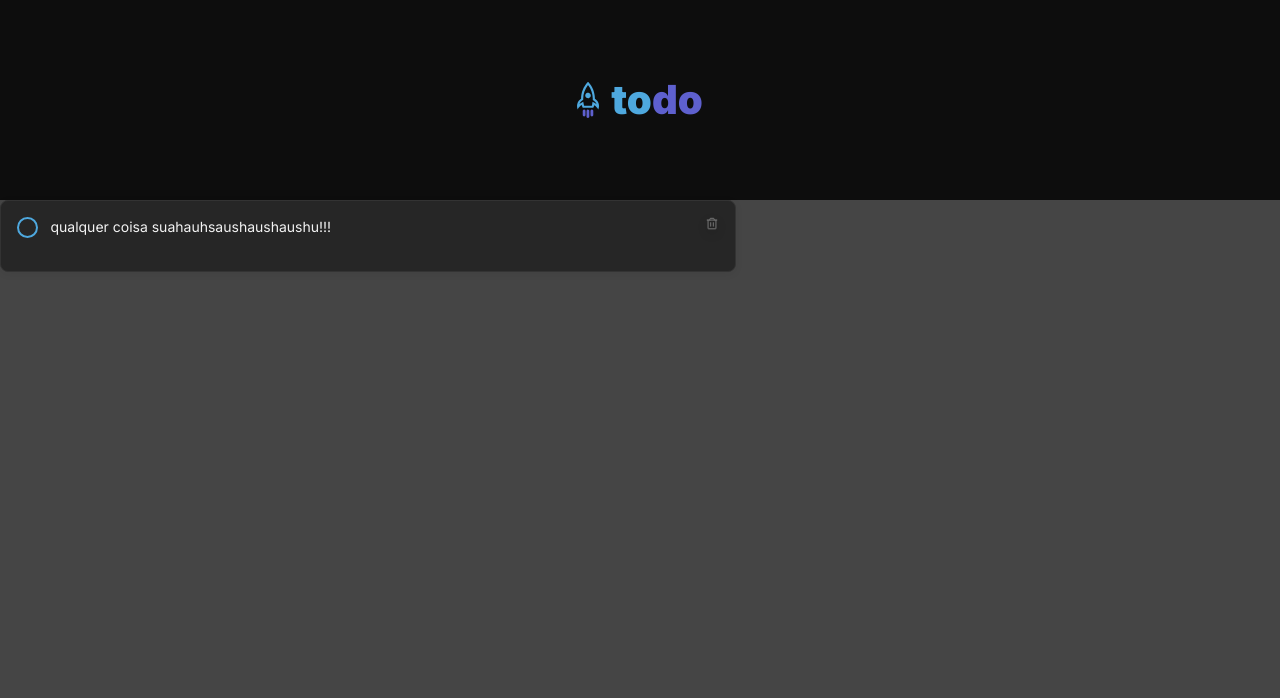
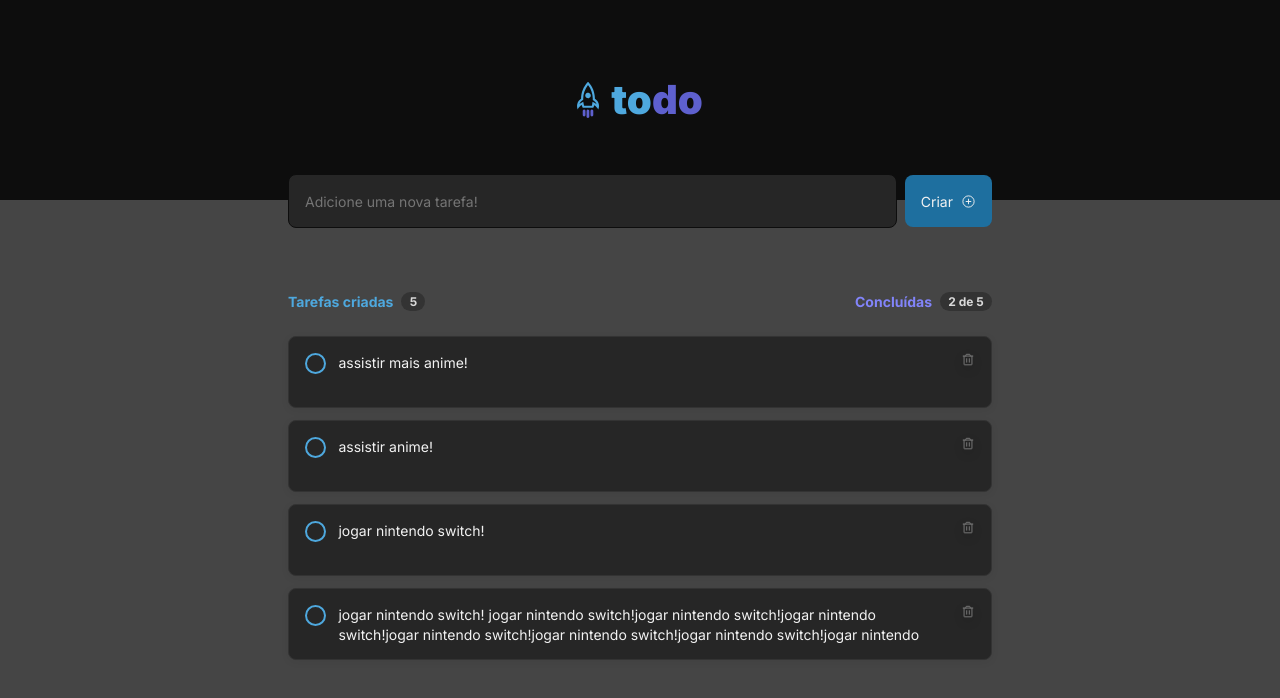
Before and after one commit to mateusrc-dev/multiplication-table-app, a React (Vite) app: page / in a window 1280 px wide. Shown: the top 698 px of the page. Built offline with nearby package versions, Linux system fonts and the light colour scheme.

Commit message:
create interface app

```diff
--- a/src/App.jsx
+++ b/src/App.jsx
@@ -1,14 +1,40 @@
-import './global.css'
+import "./global.css";
+import styles from "./App.module.css";
 import { Post } from "./components/Post";
 import { Header } from "./components/Header";
+import { Input } from "./components/Input";
+import { Button } from "./components/Button";
 
 export function App() {
   return (
-    <div className="App">
+    <main>
       <Header />
-      <Post
-        content={"qualquer coisa suahauhsaushaushaushu!!!"}
-      />
-    </div>
+      <div className={styles.wrapper}>
+        <div className={styles.inputAndButton}>
+          <Input />
+          <Button />
+        </div>
+        <div className={styles.tasks}>
+          <div className={styles.tasksCreated}>
+            <strong>Tarefas criadas</strong>
+            <span>5</span>
+          </div>
+          <div className={styles.completedTasks}>
+            <strong>Concluídas</strong>
+            <span>2 de 5</span>
+          </div>
+        </div>
+        <div className={styles.posts}>
+        <Post content={"assistir mais anime!"} />
+        <Post content={"assistir anime!"} />
+        <Post content={"jogar nintendo switch!"} />
+        <Post
+          content={
+            "jogar nintendo switch! jogar nintendo switch!jogar nintendo switch!jogar nintendo switch!jogar nintendo switch!jogar nintendo switch!jogar nintendo switch!jogar nintendo switch!jogar nintendo switch!jogar nintendo switch!jogar nintendo switch!jogar nintendo switch!jogar nintendo switch!jogar nintendo switch!"
+          }
+        />
+        </div>
+      </div>
+    </main>
   );
 }
--- /dev/null
+++ b/src/App.module.css
@@ -0,0 +1,92 @@
+.wrapper {
+  display: flex;
+  flex-direction: column;
+  align-items: center;
+  justify-content: center;
+  padding: 0 1rem;
+  width: 100%;
+  max-width: 46rem;
+  margin: 0 auto;
+}
+
+.tasks {
+  display: flex;
+  align-items: center;
+  justify-content: space-between;
+  width: 100%;
+  margin-bottom: 1.5625rem;
+}
+
+.tasksCreated {
+  display: flex;
+  align-items: center;
+  gap: 0.5rem;
+}
+
+.tasksCreated strong {
+  font-weight: 700;
+  font-family: "Inter";
+  font-weight: 700;
+  font-size: 0.875rem;
+  line-height: 1.0625rem;
+  color: var(--blue-400);
+}
+
+.tasksCreated span {
+  display: flex;
+  align-items: center;
+  justify-content: center;
+  width: 1.5rem;
+  height: 1.1875rem;
+  background: var(--gray-300);
+  border-radius: 999px;
+  color: var(--gray-100);
+  font-weight: 700;
+  font-size: 0.75rem;
+  line-height: 0.9375rem;
+}
+
+.completedTasks {
+  display: flex;
+  align-items: center;
+  gap: 0.5rem;
+}
+
+.completedTasks strong {
+  font-weight: 700;
+  font-family: "Inter";
+  font-weight: 700;
+  font-size: 0.875rem;
+  line-height: 1.0625rem;
+  color: var(--blue-500);
+}
+
+.completedTasks span {
+  display: flex;
+  align-items: center;
+  justify-content: center;
+  width: 3.25rem;
+  height: 1.1875rem;
+  background: var(--gray-300);
+  border-radius: 999px;
+  color: var(--gray-100);
+  font-weight: 700;
+  font-size: 0.75rem;
+  line-height: 0.9375rem;
+  white-space: nowrap;
+}
+
+.inputAndButton {
+  display: flex;
+  margin-top: -1.625rem;
+  margin-bottom: 4rem;
+  width: 100%;
+  align-items: center;
+  gap: 0.5rem;
+}
+
+.posts {
+  display: flex;
+  flex-direction: column;
+  gap: 0.75rem;
+}
--- /dev/null
+++ b/src/components/Button.jsx
@@ -0,0 +1,10 @@
+import styles from "./Button.module.css";
+import { PlusCircle } from "phosphor-react";
+
+export function Button() {
+  return (
+    <button className={styles.button}>
+      Criar <PlusCircle />
+    </button>
+  );
+}
--- /dev/null
+++ b/src/components/Button.module.css
@@ -0,0 +1,24 @@
+.button {
+  display: flex;
+  align-items: center;
+  justify-content: center;
+  gap: 0.5rem;
+  padding: 1rem;
+  border-radius: 8px;
+  background: var(--blue-600);
+  color: var(--gray-200);
+  width: 5.625rem;
+  height: 3.25rem;
+  border: none;
+  cursor: pointer;
+  transition: filter 0.5s;
+}
+
+.button:hover {
+  filter: brightness(0.8);
+}
+
+.button svg {
+  color: var(--gray-200);
+  font-size: 0.9375rem;
+}
--- /dev/null
+++ b/src/components/Input.jsx
@@ -0,0 +1,12 @@
+import styles from "./Input.module.css";
+
+export function Input({ newAssignment }) {
+  return (
+    <input
+      className={styles.input}
+      type="text"
+      placeholder="Adicione uma nova tarefa!"
+      value={newAssignment}
+    />
+  );
+}
--- /dev/null
+++ b/src/components/Input.module.css
@@ -0,0 +1,9 @@
+.input {
+  display: flex;
+  background: var(--gray-500);
+  width: 100%;
+  height: 3.375rem;
+  border: 1px solid var(--gray-700);
+  border-radius: 8px;
+  padding: 1rem;
+}
--- a/src/components/Post.jsx
+++ b/src/components/Post.jsx
@@ -6,8 +6,8 @@ export function Post({ content }) {
     <div className={styles.container}>
       <div className={styles.checkAndContent}>
         <div className={styles.checkbox}>
-          <input type="checkbox" id="Checkbox" />
-          <label htmlFor="Checkbox"></label>
+          <input type="checkbox" />
+          <label></label>
         </div>
         <p>{content}</p>
       </div>
--- a/src/components/Post.module.css
+++ b/src/components/Post.module.css
@@ -1,5 +1,5 @@
 .container {
-  width: 46rem;
+  width: 100%;
   height: 4.5rem;
   display: flex;
   flex-direction: row;
@@ -20,12 +20,37 @@
 }
 
 .checkAndContent p {
+  display: flex;
   margin: 0;
   font-family: "Inter";
   font-weight: 400;
   font-size: 0.875rem;
   line-height: 1.4;
   color: var(--gray-200);
+  width: 100%;
+  max-width: 39.5rem;
+  height: 2.5rem;
+  overflow: auto;
+  margin-right: 0.5rem;
+}
+
+.checkAndContent p::-webkit-scrollbar {
+  width: 15px;
+}
+.checkAndContent p::-webkit-scrollbar-thumb {
+  background: var(--gray-400);
+  border-radius: 10px;
+  width: 0px;
+  background-clip: padding-box; /*para as bordas ficarem transparentes e com isso dar a impressão que tem uma margem nos lados da borda*/
+  border: 3px solid transparent;
+}
+.checkAndContent p::-webkit-scrollbar-thumb:hover {
+  background-color: var(--gray-200);
+  border-radius: 0px;
+  width: 0px;
+  border-radius: 10px;
+  background-clip: padding-box; /*para as bordas ficarem transparentes e com isso dar a impressão que tem uma margem nos lados da borda*/
+  border: 3px solid transparent;
 }
 
 .checkbox {
@@ -53,7 +78,6 @@
   height: 1.090625rem;
   border: 2px solid var(--blue-400);
   border-radius: 50%;
-  cursor: pointer;
 }
 
 .checkbox input:checked + label::before {
--- a/src/global.css
+++ b/src/global.css
@@ -31,4 +31,5 @@ body, input, button {
   font-family: "Inter";
   font-weight: 400;
   font-size: 0.875rem;
+  color: var(--gray-200);
 }
```
Also changed, not shown: src/assets/Vector.svg (deleted).
